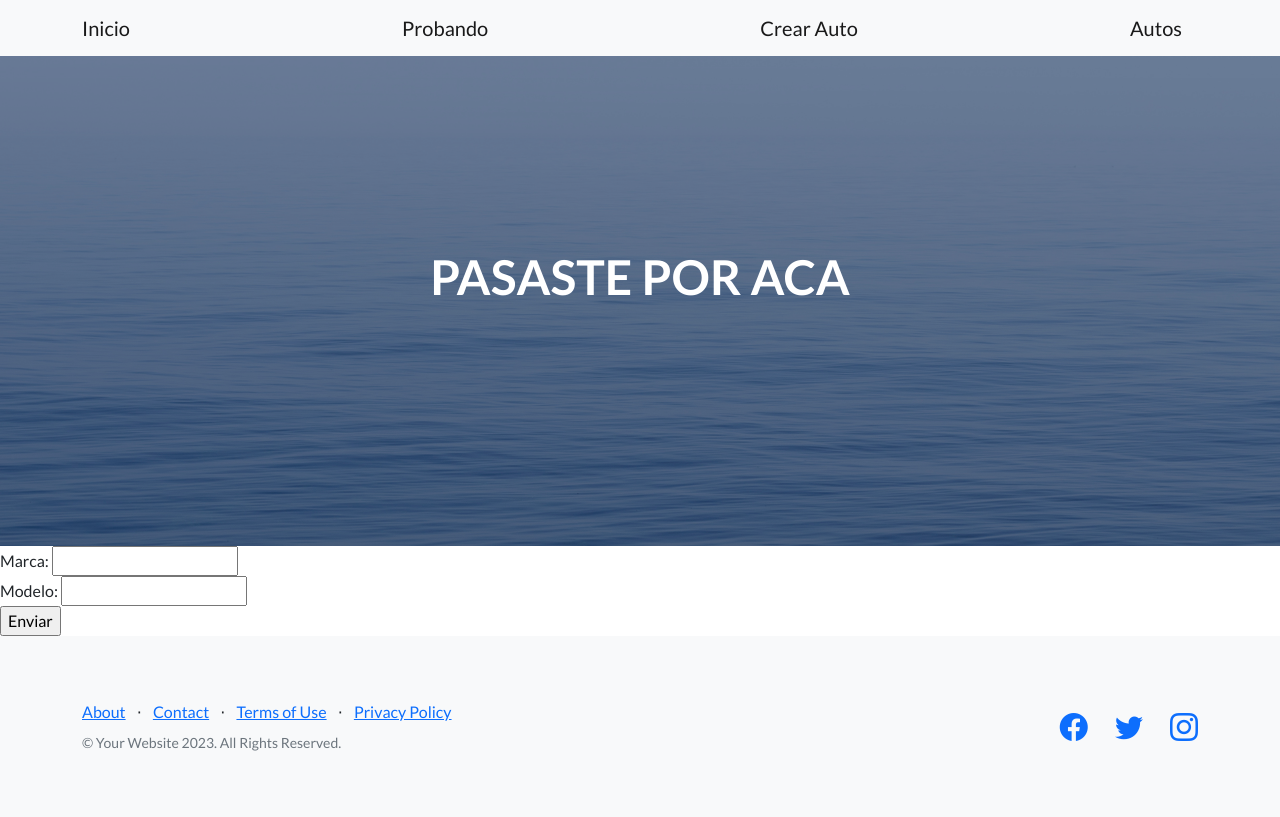
After one commit to VLZ1597/django-54150, a Django app: page /crear_auto/ in a window 1280 px wide. The commit adds this page. Run offline with Django 5.2, Linux system fonts and the light colour scheme; some libraries are stand-ins or nearby versions.

Commit message:
Clase 21

```diff
--- /dev/null
+++ b/inicio/forms.py
@@ -0,0 +1,5 @@
+from django import forms
+
+class CrearAutoFormulario(forms.Form):
+    marca = forms.CharField(max_length=20)
+    modelo = forms.CharField(max_length=20)
--- /dev/null
+++ b/inicio/templates/inicio/crear_auto.html
@@ -0,0 +1,31 @@
+{% extends "base.html" %}
+
+{% block title_head %}
+Crear Auto
+{% endblock title_head %}
+
+{% block h1_header %}
+PASASTE POR ACA
+{% endblock h1_header %}
+
+{% block main %}
+
+<form action={% url "crear_auto" %} method='POST'>
+    {% csrf_token %}
+
+    {% comment %} <p>
+        Marca:
+        <input type="text" name='marca' placeholder='Marca'>
+    </p>
+    <p>
+        Modelo:
+        <input type="text" name= 'modelo'>
+    </p> {% endcomment %}
+
+    {{formulario}}
+
+    <input type='submit' value='Enviar'>
+
+</form>
+
+{% endblock main %}
--- a/inicio/urls.py
+++ b/inicio/urls.py
@@ -8,5 +8,7 @@ urlpatterns = [
     path('template3/<str:nombre>/<str:apellido>/<int:edad>/', views.template3),
     path('saludo/<str:nombre>/<str:apellido>/<int:edad>/', views.template4,name='saludo'),
     path('prueba/', views.probando,name='probando'),
-    path('auto/<str:marca>/<str:modelo>', views.auto, name='crear'),
+    # path('auto/<str:marca>/<str:modelo>', views.auto, name='crear'),
+    path('crear_auto/', views.crear_auto, name='crear_auto'),
+    path('autos/', views.autos,name='autos')
 ]
--- a/inicio/views.py
+++ b/inicio/views.py
@@ -1,10 +1,12 @@
-from django.shortcuts import render
+from django.shortcuts import render , redirect
 from datetime import datetime
 
 from django.http import HttpResponse
 from django.template import Template, Context, loader
 
 from inicio.models import Auto
+
+from inicio.forms import CrearAutoFormulario
 
 import random
 
@@ -83,3 +85,37 @@ def auto(request, marca, modelo):
     auto = Auto(marca=marca, modelo=modelo)
     auto.save()
     return render(request,'auto_templates/creacion.html', {"auto": auto})
+
+def crear_auto(request):
+    # v1
+    # print(f'Valor de la request', request)
+    # print(f'Valor del GET' ,request.GET)
+    # print('Valor del POST: ',request.POST)
+
+    # if request.method == 'POST':
+    #     auto=Auto(marca=request.POST.get('marca'), modelo=request.POST.get('modelo'))
+    #     auto.save()
+
+    # v2
+    print(f'Valor de la request', request)
+    print(f'Valor del GET' ,request.GET)
+    print('Valor del POST: ',request.POST)
+
+    formulario = CrearAutoFormulario()
+
+    if request.method == 'POST':
+        formulario = CrearAutoFormulario(request.POST)
+        if formulario.is_valid():
+            datos = formulario.cleaned_data
+            auto=Auto(marca=datos.get('marca'), modelo=datos.get('modelo'))
+            auto.save()
+            return redirect('autos')
+
+    return render(request, 'inicio/crear_auto.html', {'formulario': formulario})
+
+
+def autos(request):
+
+    autos = Auto.objects.all()
+
+    return render(request, 'inicio/autos.html', {'autos': autos})
--- a/templates/base.html
+++ b/templates/base.html
@@ -26,8 +26,10 @@
             <div class="container">
                 <a class="navbar-brand" href={% url "inicio" %}>Inicio</a>
                 <a class="navbar-brand" href={% url "probando" %}>Probando</a>
-                <a class="navbar-brand" href={% url "crear" "Gol" "Trend" %}>Creacion Auto</a>
-                <a class="navbar-brand" href={% url "saludo" "Elio" "VLZ" "20" %}>Saludo</a>
+                {% comment %} <a class="navbar-brand" href={% url "crear" "Gol" "Trend" %}>Creacion Auto</a> {% endcomment %}
+                <a class="navbar-brand" href={% url "crear_auto" %}>Crear Auto</a>
+                <a class="navbar-brand" href={% url "autos" %}>Autos</a>
+                {% comment %} <a class="navbar-brand" href={% url "saludo" "Elio" "VLZ" "20" %}>Saludo</a> {% endcomment %}
                 {% comment %} <a class="btn btn-primary" href="#signup">Sign Up</a> {% endcomment %}
             </div>
         </nav>
```
Also changed, not shown: inicio/templates/inicio/autos.html (added, +24 -0 lines), templates/auto_templates/creacion.html (+7 -2 lines).
